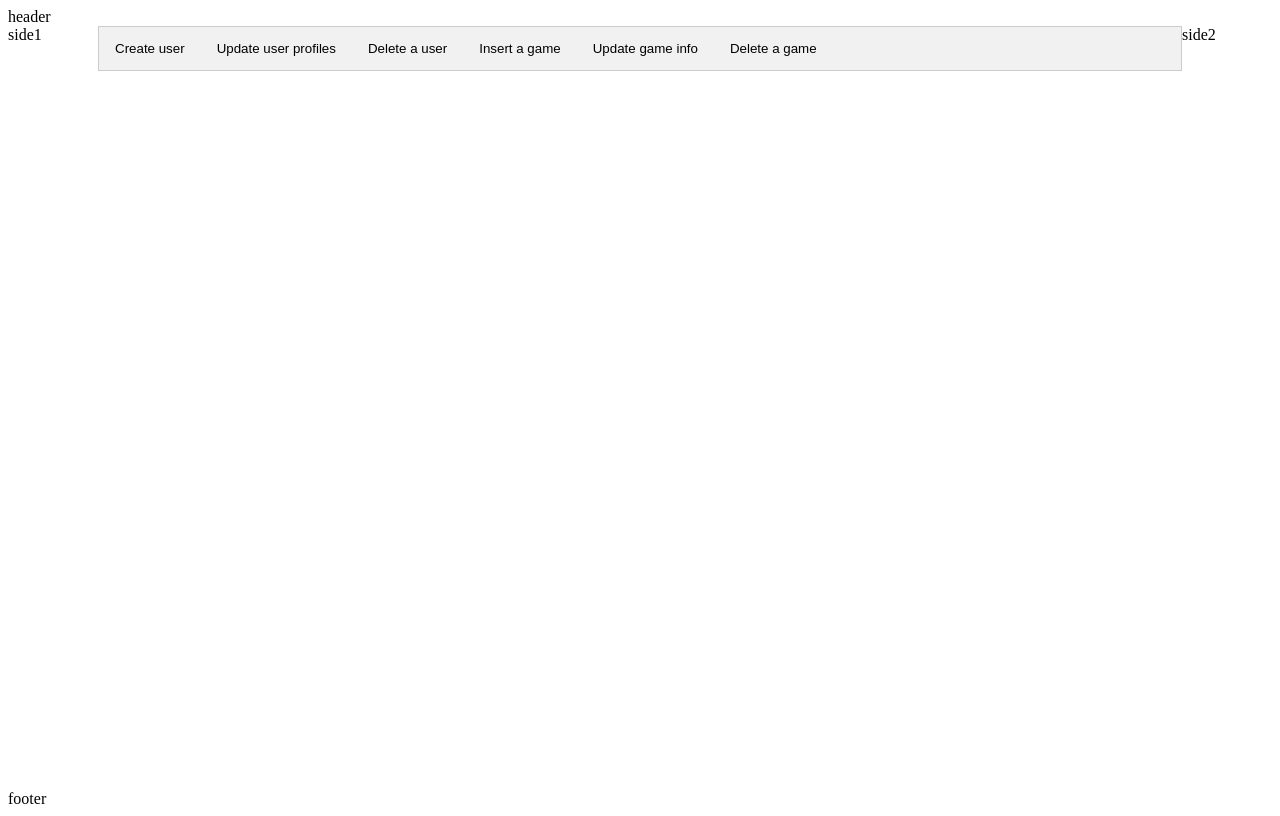
After one commit to Isshon-Saha/Game-review-system, a PHP site: page /admin_panel.php in a window 1280 px wide. The commit adds this page. Run offline with PHP 8.4, Linux system fonts and the light colour scheme.

Commit message:
added admin panel

```diff
--- /dev/null
+++ b/admin_panel.css
@@ -0,0 +1,59 @@
+
+.flex-body{
+    display: flex;
+    flex-direction: column;
+    min-height: 100vh;
+}
+
+.content-container{
+    display: flex;
+    flex: 1;
+}
+
+
+.content{
+    flex:1;
+}
+
+.sidebar1, .sidebar2{
+    flex: 0 0 90px;
+}
+
+.sidebar1{
+    order: -1;
+}
+/* Style the tab */
+.tab {
+    overflow: hidden;
+    border: 1px solid #ccc;
+    background-color: #f1f1f1;
+}
+
+/* Style the buttons that are used to open the tab content */
+.tab button {
+    background-color: inherit;
+    float: left;
+    border: none;
+    outline: none;
+    cursor: pointer;
+    padding: 14px 16px;
+    transition: 0.3s;
+}
+
+/* Change background color of buttons on hover */
+.tab button:hover {
+    background-color: #ddd;
+}
+
+/* Create an active/current tablink class */
+.tab button.active {
+    background-color: #ccc;
+}
+
+/* Style the tab content */
+.tabcontent {
+    display: none;
+    padding: 6px 12px;
+    border: 1px solid #ccc;
+    border-top: none;
+}
--- /dev/null
+++ b/admin_panel.php
@@ -0,0 +1,62 @@
+<!DOCTYPE html>
+<html>
+<head>
+    <meta charset="utf-8" />
+    <meta http-equiv="X-UA-Compatible" content="IE=edge">
+    <link rel="stylesheet" href="admin_panel.css">
+    <script src="/Game review system/js/admin_panel.js">
+
+    </script>
+    <?php require("db_conn.php"); ?>
+</head>
+<body class="flex-body">
+    <header>header</header>
+    <div class="content-container">
+        <div class="content">
+          <!-- Tab links -->
+          <div class="tab">
+          <button class="tablinks" onclick="openCity(event, 'Create user')">Create user</button>
+          <button class="tablinks" onclick="openCity(event, 'Update user profiles')">Update user profiles</button>
+          <button class="tablinks" onclick="openCity(event, 'Delete a user')">Delete a user</button>
+          <button class="tablinks" onclick="openCity(event, 'Insert a game')">Insert a game</button>
+          <button class="tablinks" onclick="openCity(event, 'Update game info')">Update game info</button>
+          <button class="tablinks" onclick="openCity(event, 'Delete a game')">Delete a game</button>
+          </div>
+
+          <!-- Tab content -->
+          <div id="Create user" class="tabcontent">
+          <h3>London</h3>
+          <p>London is the capital city of England.</p>
+          </div>
+
+          <div id="Update user profiles" class="tabcontent">
+          <h3>Paris</h3>
+          <p>Paris is the capital of France.</p>
+          </div>
+
+          <div id="Delete a user" class="tabcontent">
+          <h3>Tokyo</h3>
+          <p>Tokyo is the capital of Japan.</p>
+          </div>
+
+          <div id="Insert a game" class="tabcontent">
+          <h3>London</h3>
+          <p>London is the capital city of England.</p>
+          </div>
+
+          <div id="Update game info" class="tabcontent">
+          <h3>Paris</h3>
+          <p>Paris is the capital of France.</p>
+          </div>
+
+          <div id="Delete a game" class="tabcontent">
+          <h3>Tokyo</h3>
+          <p>Tokyo is the capital of Japan.</p>
+          </div>
+        </div>
+        <div class="sidebar1">side1</div>
+        <div class="sidebar2">side2</div>
+    </div>
+    <footer>footer</footer>
+</body>
+</html
--- /dev/null
+++ b/js/admin_panel.js
@@ -0,0 +1,20 @@
+function openCity(evt, cityName) {
+    // Declare all variables
+    var i, tabcontent, tablinks;
+
+    // Get all elements with class="tabcontent" and hide them
+    tabcontent = document.getElementsByClassName("tabcontent");
+    for (i = 0; i < tabcontent.length; i++) {
+        tabcontent[i].style.display = "none";
+    }
+
+    // Get all elements with class="tablinks" and remove the class "active"
+    tablinks = document.getElementsByClassName("tablinks");
+    for (i = 0; i < tablinks.length; i++) {
+        tablinks[i].className = tablinks[i].className.replace(" active", "");
+    }
+
+    // Show the current tab, and add an "active" class to the button that opened the tab
+    document.getElementById(cityName).style.display = "block";
+    evt.currentTarget.className += " active";
+}
--- a/review_server.php
+++ b/review_server.php
@@ -19,7 +19,7 @@ foreach ($arr as $key) {
   $sum=$sum+$sre["Rating"];
 }
 $rating=$sum/$count;
-$sql="Update game_bank set Rating=".$sum." where G_name='".$_GET["title"]."'";
+$sql="Update game_bank set Rating=".$rating." where G_name='".$_GET["title"]."'";
 $sql="select * from descriptions";
 $tre=getDataFromDB($sql);
 foreach ($tre as $k) {
```
